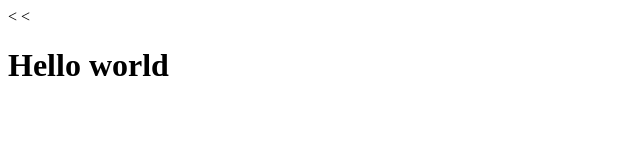
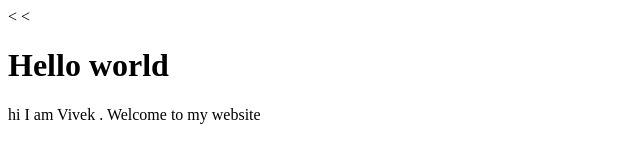
Before and after one commit to vivek-kr-jsr/Intro, a plain HTML site: page index.html in a window 1280 px wide. Shown: the whole page, without its empty margins (0-640 px from the left). Drawn offline with Linux system fonts and the light colour scheme.

Commit message:
Third commit

```diff
--- a/index.html
+++ b/index.html
@@ -6,5 +6,9 @@
   </head>
   <body>
     <<h1>Hello world</h1>
+    <p>
+        hi I am Vivek . Welcome to my website
+    </p>
+
   </body>
 </html>
```
